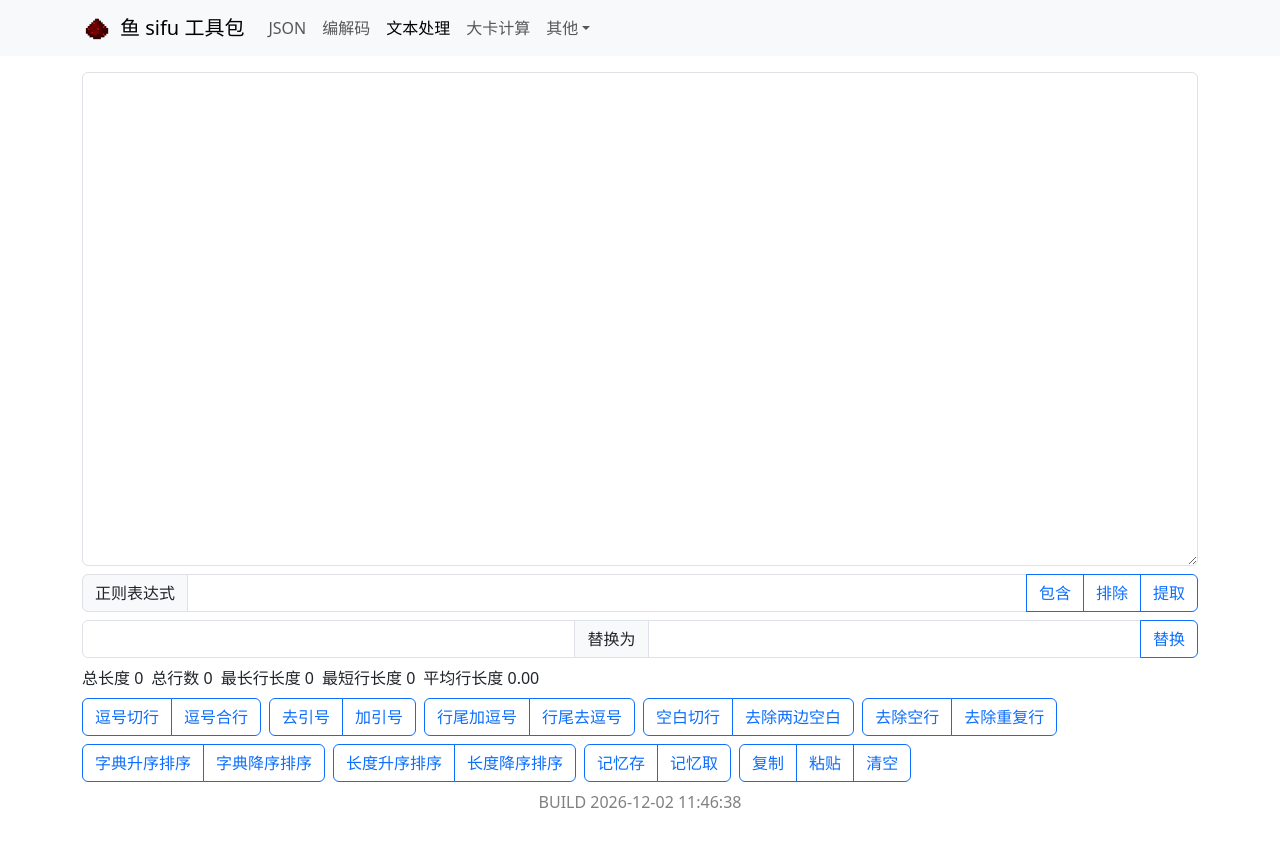
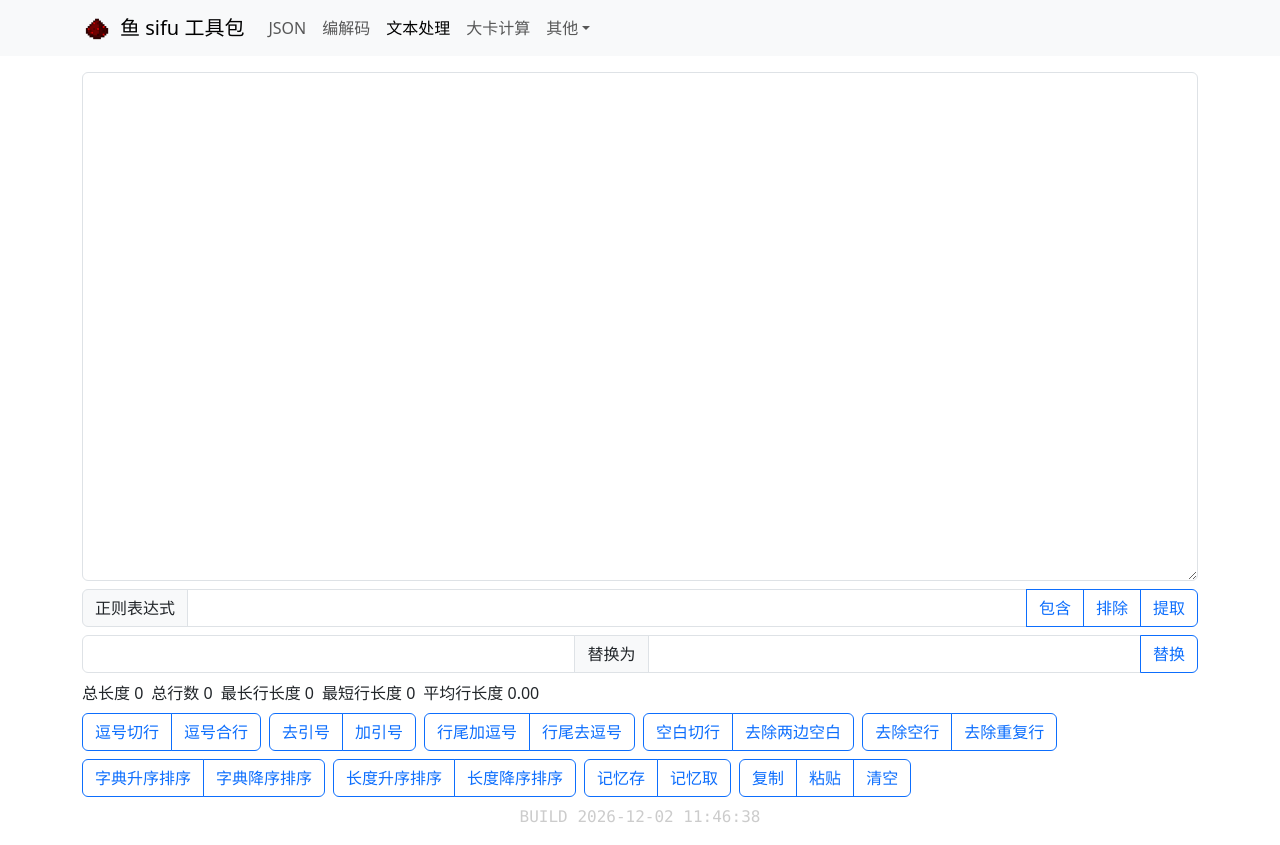
Before and after one commit to zjyl1994/my-web-tools, a React (Vite) app: page /textproc in a window 1280 px wide. Built offline with nearby package versions, Linux system fonts and the light colour scheme.

Commit message:
use scroll

```diff
--- a/src/App.tsx
+++ b/src/App.tsx
@@ -53,7 +53,7 @@ function App() {
           <Route path="/textproc" element={<TextProcPage />} />
           <Route path="/lottery" element={<LotteryPage />} />
         </Routes>
-        <footer className="text-center mt-2" style={{color:'gray'}}>
+        <footer className="text-center mt-2 font-monospace" style={{color:'#ccc'}}>
           BUILD {dayjs(__BUILD_TIMESTAMP__).format('YYYY-MM-DD HH:mm:ss')}
         </footer>
       </Container>
--- /dev/null
+++ b/src/common.css
@@ -0,0 +1,4 @@
+.scrollable-textarea{
+    overflow: scroll;
+    white-space: nowrap;
+}
--- a/src/main.tsx
+++ b/src/main.tsx
@@ -3,6 +3,7 @@ import ReactDOM from 'react-dom/client'
 import App from './App.tsx'
 import { BrowserRouter } from "react-router-dom";
 import 'bootstrap/dist/css/bootstrap.min.css';
+import '@/common.css';
 
 ReactDOM.createRoot(document.getElementById('root')!).render(
   <React.StrictMode>
--- a/src/pages/encoder/index.tsx
+++ b/src/pages/encoder/index.tsx
@@ -14,7 +14,7 @@ const EncoderPage: React.FC = () => {
 
     return (
         <>
-            <Form.Control as="textarea" rows={20} spellCheck={false} value={value} onChange={e => setValue(e.target.value)} />
+            <Form.Control as="textarea" rows={20} spellCheck={false} value={value} onChange={e => setValue(e.target.value)}  className='scrollable-textarea'/>
 
             <ButtonToolbar>
                 <ButtonGroup className="me-2 mt-2">
--- a/src/pages/json/index.tsx
+++ b/src/pages/json/index.tsx
@@ -12,7 +12,7 @@ const JsonPage: React.FC = () => {
 
     return (
         <>
-            <Form.Control as="textarea" rows={20} spellCheck={false} value={value} onChange={e => setValue(e.target.value)} />
+            <Form.Control as="textarea" rows={20} spellCheck={false} value={value} onChange={e => setValue(e.target.value)}  className='scrollable-textarea'/>
 
             <ButtonToolbar>
                 <ButtonGroup className="me-2 mt-2">
--- a/src/pages/sqlfmt/index.tsx
+++ b/src/pages/sqlfmt/index.tsx
@@ -12,7 +12,7 @@ const SQLPage: React.FC = () => {
 
     return (
         <>
-            <Form.Control as="textarea" rows={20} spellCheck={false} value={value} onChange={e => setValue(e.target.value)} />
+            <Form.Control as="textarea" rows={20} spellCheck={false} value={value} onChange={e => setValue(e.target.value)} className='scrollable-textarea' />
 
             <ButtonToolbar>
                 <ButtonGroup className="me-2 mt-2">
--- a/src/pages/textproc/index.tsx
+++ b/src/pages/textproc/index.tsx
@@ -39,7 +39,7 @@ const TextProcPage: React.FC = () => {
 
     return (
         <>
-            <Form.Control as="textarea" rows={20} spellCheck={false} value={value} onChange={e => setValue(e.target.value)} />
+            <Form.Control as="textarea" rows={20} spellCheck={false} value={value} onChange={e => setValue(e.target.value)} className='scrollable-textarea' />
 
             <InputGroup className="mt-2">
                 <InputGroup.Text>正则表达式</InputGroup.Text>
```
